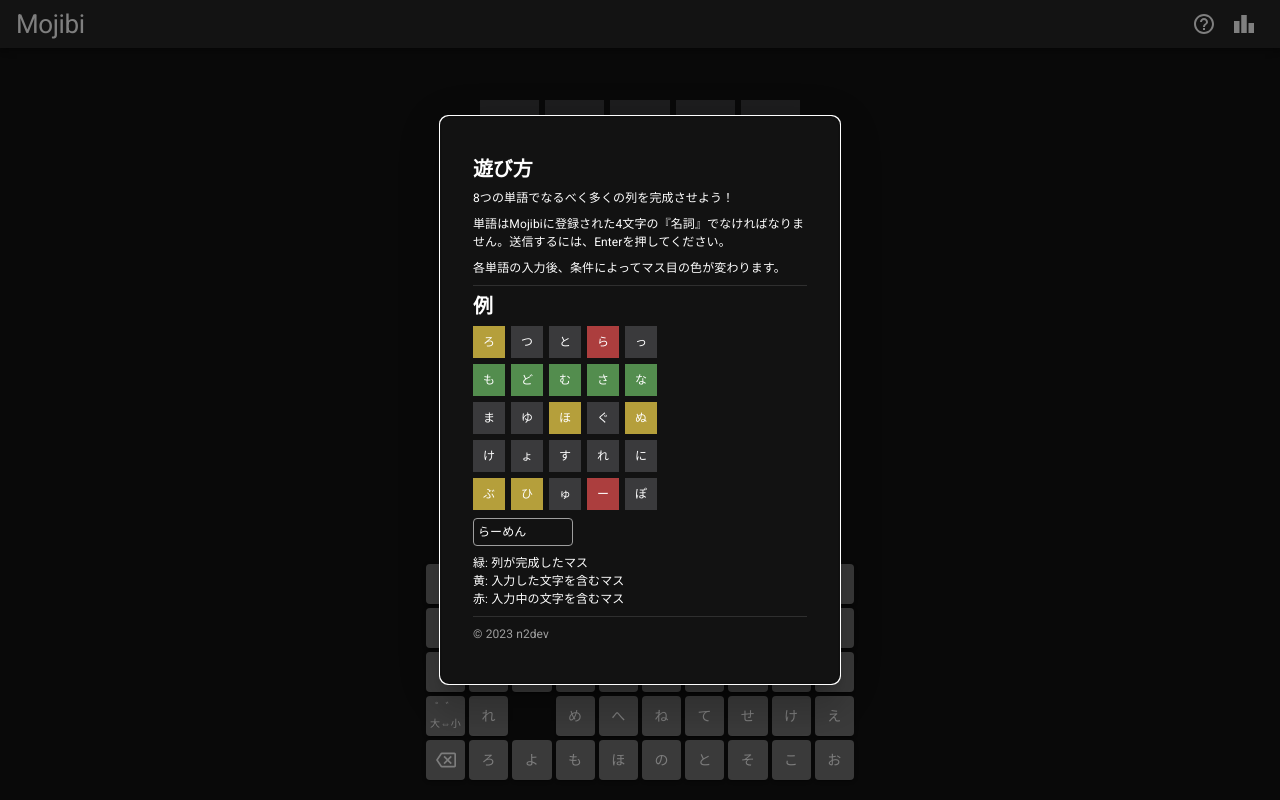
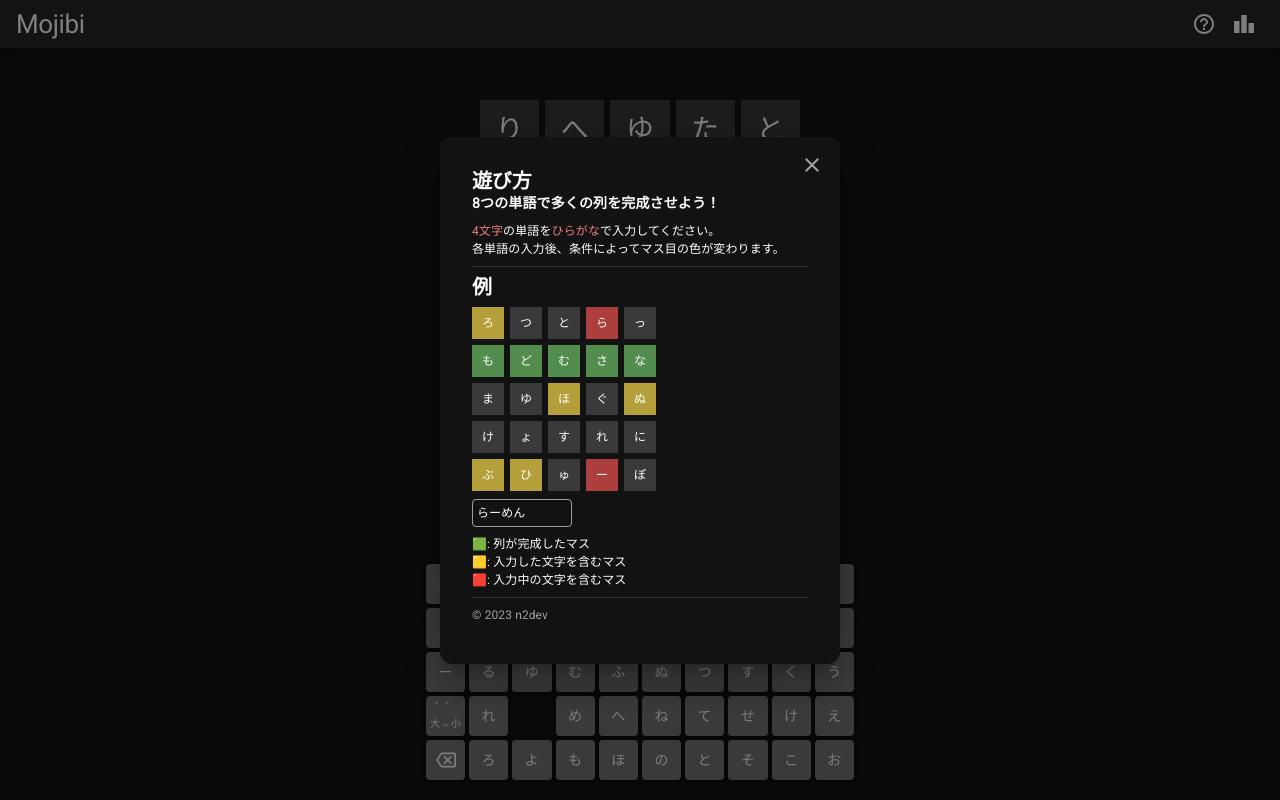
Before and after one commit to hellonagi/mojibi, a React (Create React App) app: page / in a window 1280 px wide. Built offline with nearby package versions, Linux system fonts and the light colour scheme.

Commit message:
Change modal to Dialog

```diff
--- a/src/components/modals/HowToPlay.tsx
+++ b/src/components/modals/HowToPlay.tsx
@@ -1,23 +1,13 @@
 import { useContext } from 'react'
 import Box from '@mui/material/Box'
-import Modal from '@mui/material/Modal'
+import Dialog from '@mui/material/Dialog'
+import DialogContent from '@mui/material/DialogContent'
 import Typography from '@mui/material/Typography'
 import Divider from '@mui/material/Divider'
+import IconButton from '@mui/material/IconButton'
+import CloseIcon from '@mui/icons-material/Close'
 
 import { HeaderContext } from '../../App'
-
-const style = {
-	position: 'absolute',
-	top: '50%',
-	left: '50%',
-	transform: 'translate(-50%, -50%)',
-	width: 400,
-	backgroundColor: 'background.paper',
-	borderRadius: 2,
-	border: '1px solid #222',
-	boxShadow: 24,
-	p: 4,
-}
 
 interface HTPContext {
 	openHTP: boolean
@@ -28,24 +18,51 @@ const HowToPlay = () => {
 	const { openHTP, setOpenHTP } = useContext(HeaderContext) as HTPContext
 	const bingoExample = 'ろつとらっもどむさなまゆほぐぬけょすれにぶひゅーぽ'.split('')
 	const bingoState = '1003022222001010000011030'.split('')
+	const emphasisColor = '#EC7E7E'
 
 	const handleClose = () => setOpenHTP(false)
+
 	return (
-		<Modal
+		<Dialog
 			open={openHTP}
 			onClose={handleClose}
-			aria-labelledby='parent-modal-title'
-			aria-describedby='parent-modal-description'
+			PaperProps={{
+				style: { borderRadius: 12 },
+			}}
 		>
-			<Box sx={{ ...style, width: 400 }}>
-				<Typography my={1} variant='h2' component='h2'>
+			<IconButton
+				aria-label='close'
+				onClick={handleClose}
+				sx={{
+					position: 'absolute',
+					right: 8,
+					top: 8,
+					color: (theme) => theme.palette.grey[500],
+				}}
+			>
+				<CloseIcon />
+			</IconButton>
+			<DialogContent
+				sx={{
+					width: 400,
+					boxShadow: 24,
+					backgroundColor: 'background.paper',
+					p: 4,
+				}}
+			>
+				<Typography variant='h2' component='h2'>
 					遊び方
 				</Typography>
-				<Typography my={1}>8つの単語でなるべく多くの列を完成させよう！</Typography>
-				<Typography my={1}>
-					単語はMojibiに登録された4文字の『名詞』でなければなりません。送信するには、Enterを押してください。
+				<Typography mb={1} fontSize={14} fontWeight={600}>
+					8つの単語で多くの列を完成させよう！
 				</Typography>
-				<Typography my={1}>各単語の入力後、条件によってマス目の色が変わります。</Typography>
+				<Typography lineHeight={1.5}>
+					<span style={{ color: emphasisColor }}>4文字</span>の単語を
+					<span style={{ color: emphasisColor }}>ひらがな</span>で入力してください。
+				</Typography>
+				<Typography lineHeight={1.5} mb={1}>
+					各単語の入力後、条件によってマス目の色が変わります。
+				</Typography>
 				<Divider />
 				<Typography my={1} variant='h2' component='h2'>
 					例
@@ -96,15 +113,15 @@ const HowToPlay = () => {
 				>
 					<Typography>らーめん</Typography>
 				</Box>
-				<Typography mt={1}>緑: 列が完成したマス</Typography>
-				<Typography>黄: 入力した文字を含むマス</Typography>
-				<Typography mb={1}>赤: 入力中の文字を含むマス</Typography>
+				<Typography mt={1}>🟩: 列が完成したマス</Typography>
+				<Typography>🟨: 入力した文字を含むマス</Typography>
+				<Typography mb={1}>🟥: 入力中の文字を含むマス</Typography>
 				<Divider />
 				<Typography my={1} sx={{ color: '#9e9e9e' }}>
 					© 2023 n2dev
 				</Typography>
-			</Box>
-		</Modal>
+			</DialogContent>
+		</Dialog>
 	)
 }
 
--- a/src/components/modals/Stat.tsx
+++ b/src/components/modals/Stat.tsx
@@ -1,26 +1,16 @@
 import { useContext } from 'react'
 import Box from '@mui/material/Box'
 import Button from '@mui/material/Button'
-import Modal from '@mui/material/Modal'
+import Dialog from '@mui/material/Dialog'
+import DialogContent from '@mui/material/DialogContent'
 import Typography from '@mui/material/Typography'
 import Divider from '@mui/material/Divider'
 import ShareOutlinedIcon from '@mui/icons-material/ShareOutlined'
+import IconButton from '@mui/material/IconButton'
+import CloseIcon from '@mui/icons-material/Close'
 
 import { mojibiState, mojibiStats, HeaderContext } from '../../App'
 import StatBarChart from '../charts/StatBarChart'
-
-const style = {
-	position: 'absolute',
-	top: '50%',
-	left: '50%',
-	transform: 'translate(-50%, -50%)',
-	width: 400,
-	backgroundColor: 'background.paper',
-	borderRadius: 2,
-	border: '1px solid #222',
-	boxShadow: 24,
-	p: 4,
-}
 
 interface StatContext {
 	openStat: boolean
@@ -60,13 +50,33 @@ const Stat = () => {
 	}
 
 	return (
-		<Modal
+		<Dialog
 			open={openStat}
 			onClose={handleClose}
-			aria-labelledby='parent-modal-title'
-			aria-describedby='parent-modal-description'
+			PaperProps={{
+				style: { borderRadius: 12 },
+			}}
 		>
-			<Box sx={{ ...style, width: 400 }}>
+			<IconButton
+				aria-label='close'
+				onClick={handleClose}
+				sx={{
+					position: 'absolute',
+					right: 8,
+					top: 8,
+					color: (theme) => theme.palette.grey[500],
+				}}
+			>
+				<CloseIcon />
+			</IconButton>
+			<DialogContent
+				sx={{
+					width: 400,
+					boxShadow: 24,
+					backgroundColor: 'background.paper',
+					p: 4,
+				}}
+			>
 				<Typography my={1} variant='h2' component='h2'>
 					本日の結果
 				</Typography>
@@ -101,8 +111,8 @@ const Stat = () => {
 						シェア
 					</Button>
 				</Box>
-			</Box>
-		</Modal>
+			</DialogContent>
+		</Dialog>
 	)
 }
 
```
